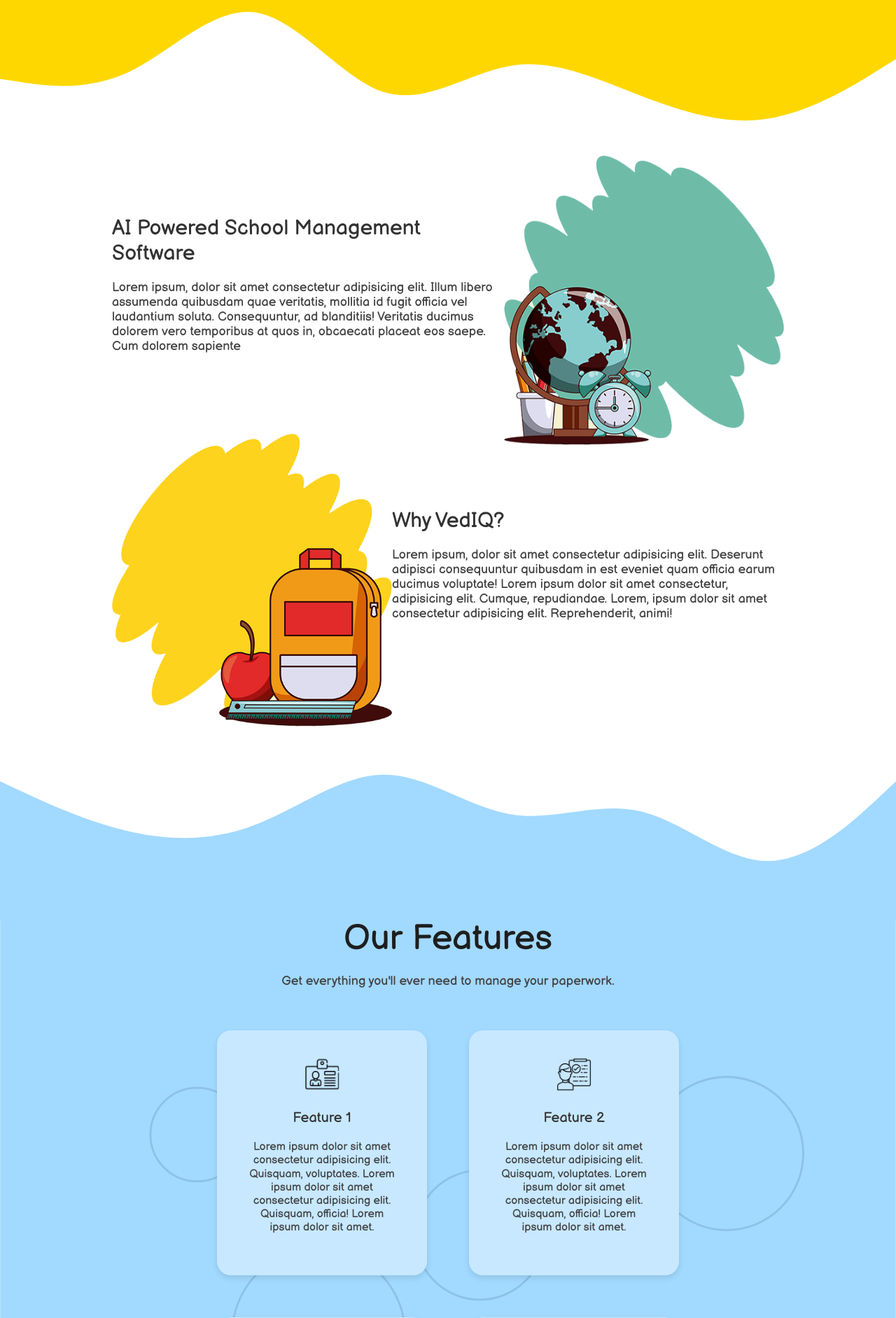
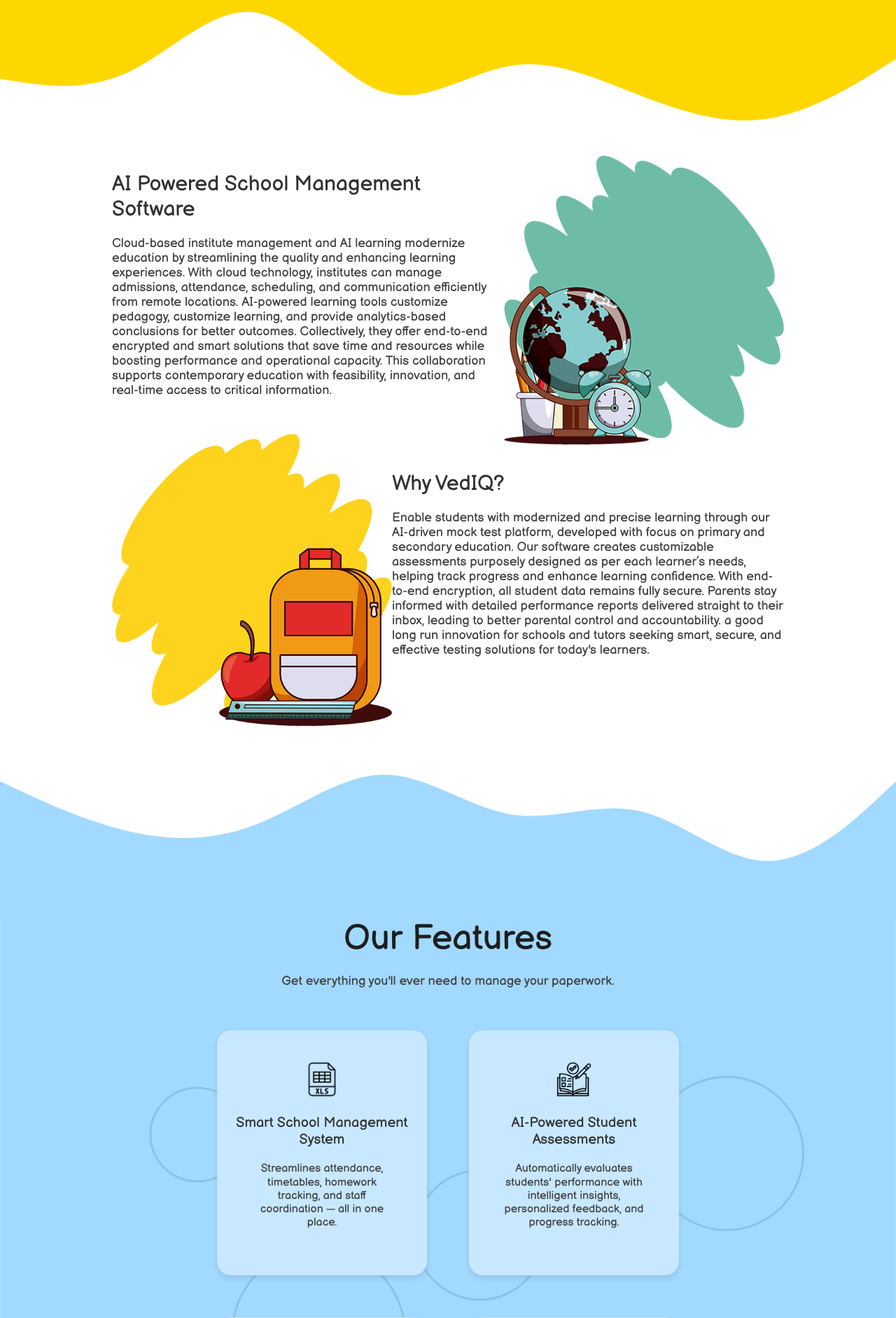
Before and after one commit to itsvineetkr/school_mgmt, a Django app: page / in a window 1280 px wide. Shown: the part 618-2501 px from the top of the page at 70% size. Run offline with Django 5.2, Linux system fonts and the light colour scheme.

Commit message:
all done

```diff
--- a/assessment/models.py
+++ b/assessment/models.py
@@ -24,6 +24,8 @@
             ("NDA", "NDA"),
             ("CLAT", "CLAT"),
             ("OLYMPIAD", "Olympiad"),
+            ("CSEET", "Company Secretary Executive Entrance Test"),
+            ("CA", "Chartered Accountant"),
         ],
         default="SCHOOL",
     )
--- a/static/css/assessment/preview.css
+++ b/static/css/assessment/preview.css
@@ -75,6 +75,11 @@
     transition: all 0.2s ease;
 }
 
+.options .correct {
+    border: 1px solid greenyellow;
+    color: white;
+}
+
 .option:hover {
     background-color: #3a3c3d;
 }
--- a/static/css/landingPage/main.css
+++ b/static/css/landingPage/main.css
@@ -271,7 +271,7 @@
     width: 400px;
 }
 
-@media (max-width: 768px) {
+@media (max-width: 900px) {
 
     .about .container {
         padding: 30px 0 0 0;
@@ -371,6 +371,7 @@
     font-size: 20px;
     color: #323232;
     margin-bottom: 20px;
+    text-align: center;
 }
 
 .feature .description {
@@ -415,7 +416,7 @@
     background-color: #202020;
     margin: -20px 0 0 0;
     color: #ffffff;
-
+    width: 100vw;
     display: flex;
     flex-direction: column;
     align-items: center;
@@ -468,8 +469,14 @@
 }
 
 .footer-title {
-    font-size: 70px;
+    font-size: 40px;
+    font-weight: 200;
     margin: 100px 0 30px 0;
+}
+
+.footer-title a {
+    text-decoration: none;
+    color: #ffffff;
 }
 
 .footer-links a {
@@ -525,8 +532,8 @@
     }
 
     .footer-title {
-        font-size: 40px;
-        margin: 70px 0 30px 0;
+        font-size: 24px;
+        margin: 48px 0 40px 0;
     }
 
     .footer-links a {
--- a/templates/landingPage/index.html
+++ b/templates/landingPage/index.html
@@ -65,11 +65,7 @@
                     AI Powered School Management Software
                 </div>
                 <div class="description">
-                    Lorem ipsum, dolor sit amet consectetur adipisicing elit.
-                    Illum libero assumenda quibusdam quae veritatis, mollitia
-                    id fugit officia vel laudantium soluta. Consequuntur, ad
-                    blanditiis! Veritatis ducimus dolorem vero temporibus at
-                    quos in, obcaecati placeat eos saepe. Cum dolorem sapiente
+                    Cloud-based institute management and AI learning modernize education by streamlining the quality and enhancing learning experiences. With cloud technology, institutes can manage admissions, attendance, scheduling, and communication efficiently from remote locations. AI-powered learning tools customize pedagogy, customize learning,  and provide analytics-based conclusions for better outcomes. Collectively, they offer end-to-end encrypted and smart solutions that save time and resources while boosting performance and operational capacity. This collaboration supports contemporary education with feasibility, innovation, and real-time access to critical information.
                 </div>
             </div>
             <div class="right" id="about-img-1">
@@ -86,13 +82,7 @@
                     Why VedIQ?
                 </div>
                 <div class="description">
-                    Lorem ipsum, dolor sit amet consectetur adipisicing elit.
-                    Deserunt adipisci consequuntur quibusdam in est eveniet
-                    quam officia earum ducimus voluptate!
-                    Lorem ipsum dolor sit amet consectetur, adipisicing elit.
-                    Cumque, repudiandae.
-                    Lorem, ipsum dolor sit amet consectetur adipisicing elit.
-                    Reprehenderit, animi!
+                    Enable students with modernized and precise learning through our AI-driven mock test platform, developed with focus on primary and secondary education. Our software creates customizable assessments purposely designed as per each learner’s needs, helping track progress and enhance learning confidence. With end-to-end encryption, all student data remains fully secure. Parents stay informed with detailed performance reports delivered straight to their inbox, leading to better parental control and accountability. a good long run innovation for schools and tutors seeking smart, secure, and effective testing solutions for today's learners.
                 </div>
             </div>
         </div>
@@ -110,15 +100,24 @@
         <div class="container">
             <div class="feature">
                 <div class="icon">
-                    <img src="../../static/images/features/1.png" alt="">
+                    <img src="../../static/images/features/3.png" alt="">
                 </div>
                 <div class="title">
-                    Feature 1
+                    Smart School Management System
                 </div>
                 <div class="description">
-                    Lorem ipsum dolor sit amet consectetur adipisicing elit.
-                    Quisquam, voluptates. Lorem ipsum dolor sit amet consectetur adipisicing elit. Quisquam, officia!
-                    Lorem ipsum dolor sit amet.
+                    Streamlines attendance, timetables, homework tracking, and staff coordination — all in one place.
+                </div>
+            </div>
+            <div class="feature">
+                <div class="icon">
+                    <img src="../../static/images/features/4.png" alt="">
+                </div>
+                <div class="title">
+                    AI-Powered Student Assessments
+                </div>
+                <div class="description">
+                    Automatically evaluates students' performance with intelligent insights, personalized feedback, and progress tracking.
                 </div>
             </div>
             <div class="feature">
@@ -126,39 +125,21 @@
                     <img src="../../static/images/features/2.png" alt="">
                 </div>
                 <div class="title">
-                    Feature 2
+                    Real-Time Parent Updates
                 </div>
                 <div class="description">
-                    Lorem ipsum dolor sit amet consectetur adipisicing elit.
-                    Quisquam, voluptates. Lorem ipsum dolor sit amet consectetur adipisicing elit. Quisquam, officia!
-                    Lorem ipsum dolor sit amet.
+                    Keeps parents informed with instant updates on attendance, and student activities.
                 </div>
             </div>
             <div class="feature">
                 <div class="icon">
-                    <img src="../../static/images/features/3.png" alt="">
+                    <img src="../../static/images/features/1.png" alt="">
                 </div>
                 <div class="title">
-                    Feature 3
+                    Data-Driven Insights for Teachers &#38 Admins
                 </div>
                 <div class="description">
-                    Lorem ipsum dolor sit amet consectetur adipisicing elit.
-                    Quisquam, voluptates. Lorem ipsum dolor sit amet consectetur adipisicing elit. Quisquam, officia!
-                    Lorem ipsum dolor sit amet.
-                </div>
-            </div>
-            <div class="feature">
-                <div class="icon">
-                    <img src="../../static/images/features/4.png" alt="">
-                </div>
-                <div class="title">
-                    Feature 3
-                </div>
-                <div class="description">
-                    Lorem ipsum dolor sit amet consectetur adipisicing elit.
-                    Quisquam, voluptates. Lorem ipsum dolor sit amet consectetur adipisicing elit. Quisquam, officia!
-                    Lorem ipsum dolor sit amet.
-                </div>
+                    Provides actionable analytics to help educators make better academic and administrative decisions.
             </div>
         </div>
     </div>
@@ -168,13 +149,13 @@
             <div class="contact-title" id="contactus">
                 Contact Us
             </div>
-            <form method="post">
+            {% comment %} <form method="post">
                 <input type="email" name="email" placeholder="Your email address">
                 <button type="submit">Submit</button>
-            </form>
+            </form> {% endcomment %}
         </div>
         <div class="footer-title">
-            VedIQ.com
+            <a href="mailto:vediq.educations@gmail.com">vediq.educations@gmail.com</a>
         </div>
         <div class="footer-links">
             <a href="#aboutus">About Us</a>
--- a/templates/schools/dash-principal.html
+++ b/templates/schools/dash-principal.html
@@ -5,7 +5,7 @@
 <div class="sidebar-button" data-target="section-view-all">View All</div>
 <div class="sidebar-button" data-target="section-add-teacher">Add New Teacher</div>
 <div class="sidebar-button" data-target="section-add-student">Add New Student</div>
-<div class="sidebar-button" data-target="section-bulk-add-student">Bluk Add Student</div>
+<div class="sidebar-button" data-target="section-bulk-add-student">Bulk Add Student</div>
 <div class="sidebar-button" data-target="section-remove-student">Remove Student</div>
 <div class="sidebar-button" data-target="section-remove-teacher">Remove Teacher</div>
 <div class="sidebar-button" data-target="section-update-student">Update Student Details</div>
--- a/templates/schools/dash-teacher.html
+++ b/templates/schools/dash-teacher.html
@@ -84,6 +84,8 @@
 			<option value="NDA">NDA</option>
 			<option value="CLAT">CLAT</option>
 			<option value="OLYMPIAD">Olympiad</option>
+			<option value="CA">CA</option>
+			<option value="CSEET">CSEET</option>
 		</select>
 		<input type="text" name="subject" placeholder="Subject" />
 		<div class="input-radio">
```
Also changed, not shown: assessment/views.py (+28 -0 lines), static/js/schools/dash-student.js (+18 -14 lines), 1 other file.
